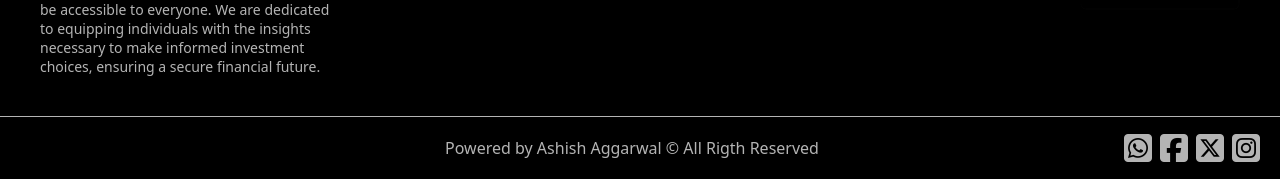
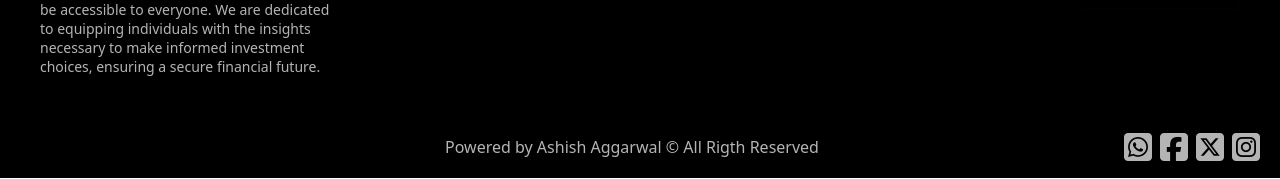
Before and after one commit to AshishAggarwal1308/stocktutor, a plain HTML site: page index.html in a window 1280 px wide. Shown: the part 3057-3236 px from the top of the page. Drawn offline with Linux system fonts and the light colour scheme.

Commit message:
Removed border from footer

```diff
--- a/styles.css
+++ b/styles.css
@@ -242,7 +242,6 @@ p{
     flex-direction: row;
     justify-content: space-between;
     align-items: center;
-    border-top: 0.2px solid #b4b4b4;
     padding: 20px;
     background-color: black;
 }
@@ -382,4 +381,7 @@ p{
     border: none;
     border-radius: 4px;
 }
+
+
+
 /* Shivam CSS from here check again */
```
